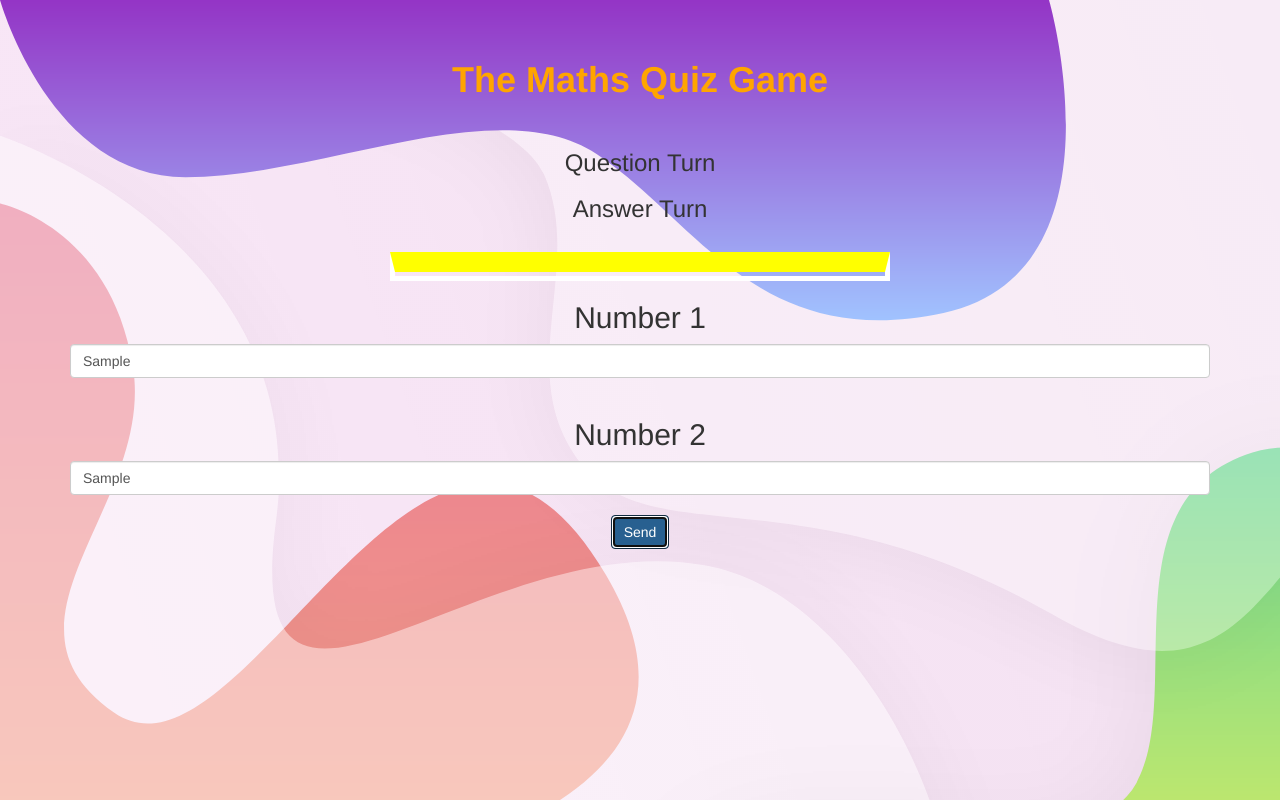
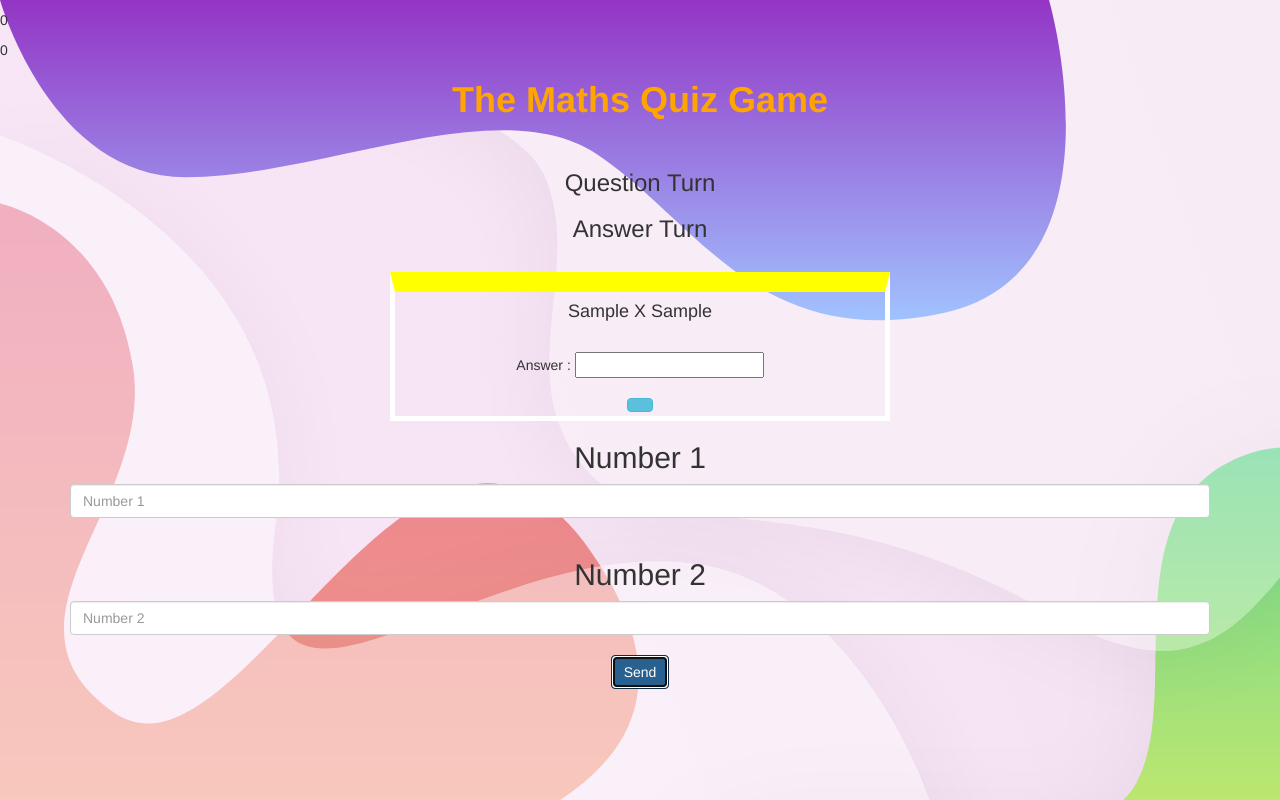
Before and after one commit to Kavya-349/Project-89, a plain HTML site: page game_page.html in a window 1280 px wide. Both pictures are taken after typing "Sample", "Sample" into the empty fields and a click on the button "Send". Drawn offline with nearby package versions, Linux system fonts and the light colour scheme.

Commit message:
Add files via upload

```diff
--- a/game_page.html
+++ b/game_page.html
@@ -7,14 +7,13 @@
         <script src="https://ajax.googleapis.com/ajax/libs/jquery/3.4.1/jquery.min.js"></script>
         <script src="https://maxcdn.bootstrapcdn.com/bootstrap/3.4.0/js/bootstrap.min.js"></script>
 
-        <script src="game_page.js"></script>
-        <script src="main.js"></script>
+
         <link rel="stylesheet" href="style.css" type="text/css">
     </head>
     <body>
         <h4 id="player1-name"></h4> <span id="player1-score"></span>
         <br>
-        <h4 id="player2-name"></h4> <span id="player1-score"></span>
+        <h4 id="player2-name"></h4> <span id="player2-score"></span>
 
         <div class="container">
         <center>
@@ -38,5 +37,7 @@
             <button class="btn btn-primary" onclick="send()">Send</button>
         </center>
         </div>
+
+        <script src="game_page.js"></script>
     </body>
 </html>
--- a/game_page.js
+++ b/game_page.js
@@ -17,7 +17,7 @@ function send() {
     number1 = document.getElementById("number1").value;
     number2 = document.getElementById("number2").value;
 
-    actual_answer = parasInt(number1) * parasInt(number2);
+    actual_answer = parseInt(number1)*parseInt(number2);
 
     question = "<h4>" + number1 + " X " + number2 + "</h4>";
     input = "<br> Answer : <input type='text' id='input_checkbox'> "
@@ -27,5 +27,5 @@ function send() {
     document.getElementById("output").innerHTML = row;
 
     document.getElementById("number1").value = "";
-    document.getElementById("number1").value = "";
+    document.getElementById("number2").value = "";
 }
```
